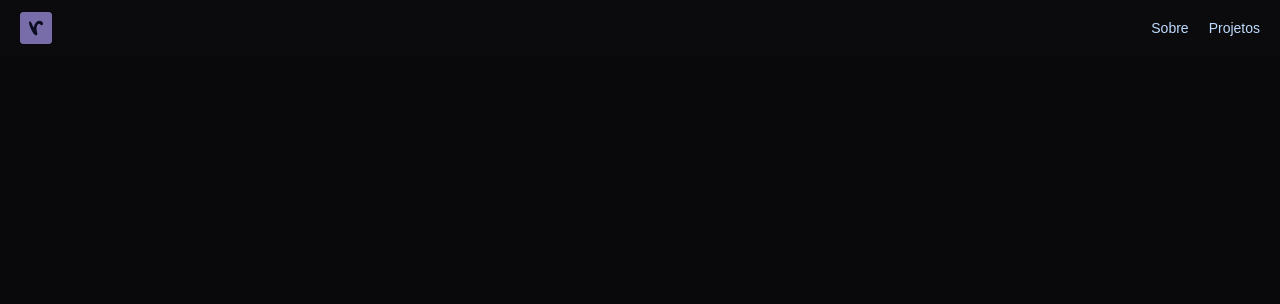
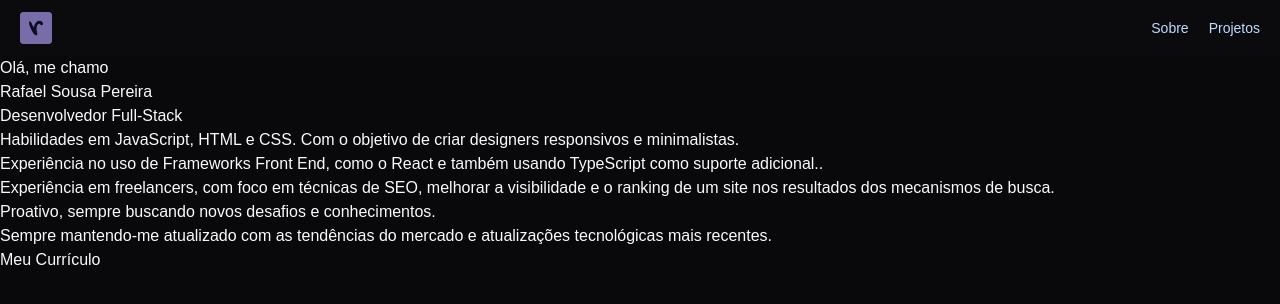
Before and after one commit to rafaelsousapereira/rafael-sousa-web-portfolio, a React (Vite) app: page / in a window 1280 px wide. Shown: the top 304 px of the page. Built offline with nearby package versions, Linux system fonts and the light colour scheme.

Commit message:
feat: add home component

```diff
--- a/src/app.tsx
+++ b/src/app.tsx
@@ -1,9 +1,11 @@
 import { Header } from "./components/header"
+import { Home } from "./components/home"
 
 export const App = () => {
   return (
-    <div>
+    <>
       <Header />
-    </div>
+      <Home />
+    </>
   )
 }
--- /dev/null
+++ b/src/components/home.tsx
@@ -0,0 +1,30 @@
+
+export const Home = () => {
+  return (
+    <div>
+      <h1>Olá, me chamo</h1>
+      <p>Rafael Sousa Pereira</p>
+      <p>Desenvolvedor Full-Stack</p>
+
+      <div>
+        <p>
+          Habilidades em JavaScript, HTML e CSS. Com o objetivo de criar designers responsivos e minimalistas.
+        </p>
+        <p>
+          Experiência no uso de Frameworks Front End, como o React e também usando TypeScript como suporte adicional..
+        </p>
+        <p>
+          Experiência em freelancers, com foco em técnicas de SEO, melhorar a visibilidade e o ranking de um site nos resultados dos mecanismos de busca.
+        </p>
+        <p>
+          Proativo, sempre buscando novos desafios e conhecimentos.
+        </p>
+        <p>
+          Sempre mantendo-me atualizado com as tendências do mercado e atualizações tecnológicas mais recentes.
+        </p>
+
+        <button type="button">Meu Currículo</button>
+      </div>
+    </div>
+  )
+}
```
